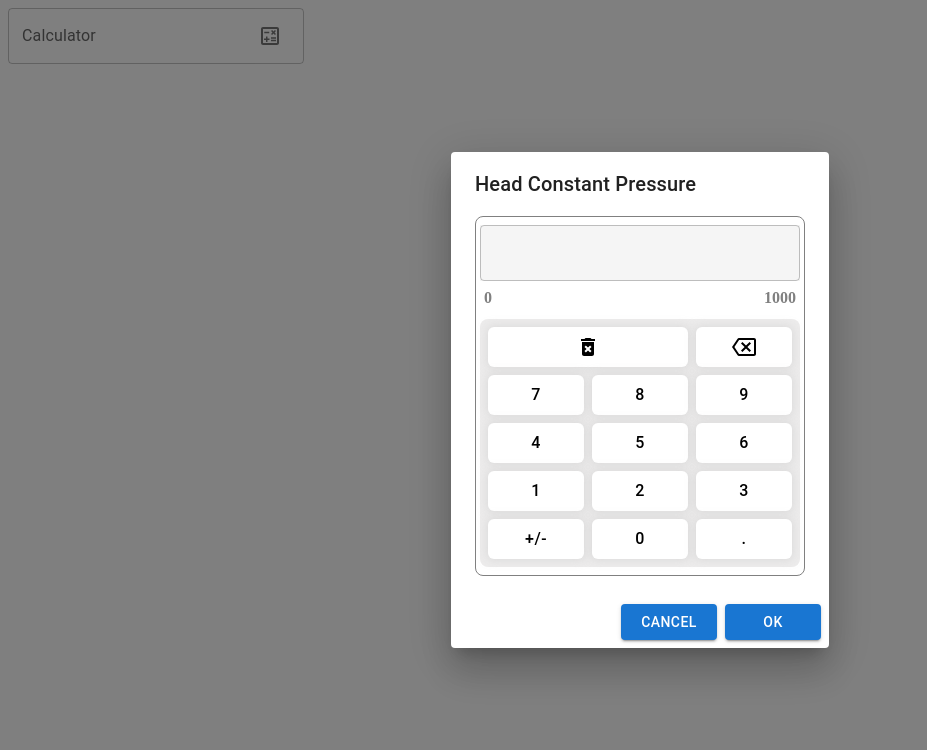
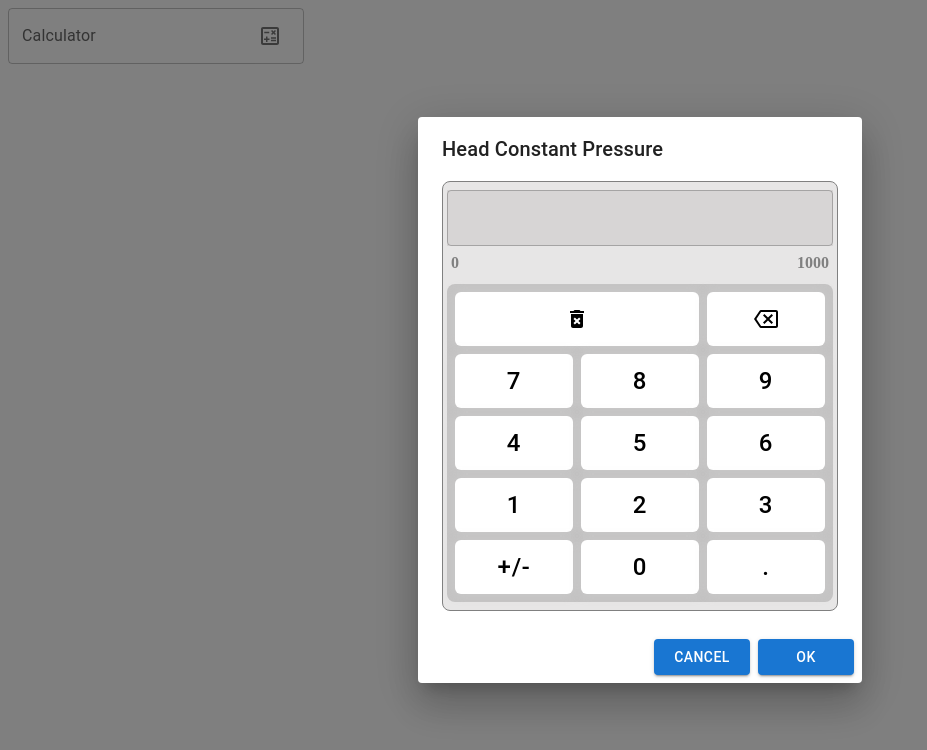
Before and after one commit to NhutMinhIT/calculator_component, a React (Create React App) app: page / in a window 1280 px wide. Both pictures are taken after a click on the element "Calculator". Shown: the top 750 px of the page, without its empty margins (0-927 px from the left). Built offline with nearby package versions, Linux system fonts and the light colour scheme.

Commit message:
refactor: update Calculator components for improved styling and layout, including adjustments to Button components and CSS

```diff
--- a/src/pages/Calculator/components/CalculatorFrame/CalculatorFrame.tsx
+++ b/src/pages/Calculator/components/CalculatorFrame/CalculatorFrame.tsx
@@ -2,7 +2,6 @@ import React from 'react'
 import styles from '../../style/calculator.module.css'
 import {
     Box,
-    Stack,
     TextField
 } from '@mui/material'
 import { CalculatorKeyboard } from '../index'
--- a/src/pages/Calculator/components/Dialog/CalculatorDialog.tsx
+++ b/src/pages/Calculator/components/Dialog/CalculatorDialog.tsx
@@ -30,6 +30,8 @@ const CalculatorDialog: FC<TCalculatorDialog> = ({
             data-testid={CALCULATOR_DIALOG_DATA_TEST_ID}
             open={isOpen}
             keepMounted
+            maxWidth="xs"
+            fullWidth
         >
             <DialogTitle
                 id={CALCULATOR_DIALOG_TITLE_ID}
--- a/src/pages/Calculator/components/KeyboardButtonCustomize/KeyboardButton.tsx
+++ b/src/pages/Calculator/components/KeyboardButtonCustomize/KeyboardButton.tsx
@@ -1,6 +1,6 @@
-import { Button, ButtonProps } from "@mui/material";
 import { FC, memo } from "react";
 import { styled } from '@mui/material/styles';
+import { Button, ButtonProps } from "@mui/material";
 
 const KeyboardButton = styled(Button)
     `
@@ -10,8 +10,11 @@ const KeyboardButton = styled(Button)
         color: black;
         border-radius: 6px;
         box-shadow: 0 0 0.5rem 0.1rem rgba(204, 203, 203, 0.5);
-        font-size: 1rem;
+        font-size: 1.5rem;
         padding: 18px auto 18px auto;
+    }
+    &.MuiButton-root:hover{
+        background-color:rgba(245, 245, 245, 0.5);
     }
    `
 const KeyboardButtonCustomize: FC<ButtonProps> = (props) => {
--- a/src/pages/Calculator/components/KeyboardButtonCustomize/KeyboardIconButton.tsx
+++ b/src/pages/Calculator/components/KeyboardButtonCustomize/KeyboardIconButton.tsx
@@ -1,6 +1,6 @@
-import { IconButton, IconButtonProps } from "@mui/material";
 import { FC, memo } from "react";
 import { styled } from '@mui/material/styles';
+import { IconButton, IconButtonProps } from "@mui/material";
 
 const KeyboardIconButton = styled(IconButton)
     `
@@ -9,10 +9,14 @@ const KeyboardIconButton = styled(IconButton)
         background-color:rgb(255, 255, 255);
         color: black;
         border-radius: 6px;
-        padding: 18px auto 18px auto;
+        padding: 15px;
         box-shadow: 0 0 0.5rem 0.1rem rgba(204, 203, 203, 0.5);
     }
-   `
+    &.MuiIconButton-root:hover{
+        background-color:rgba(245, 245, 245, 0.5);
+    }
+
+    `
 const KeyboardIconButtonCustomize: FC<IconButtonProps> = (props) => {
     return (
         <KeyboardIconButton
--- a/src/pages/Calculator/style/calculator.module.css
+++ b/src/pages/Calculator/style/calculator.module.css
@@ -14,13 +14,15 @@
 .calculatorFrame {
     width: auto;
     border: 1px solid gray;
+    background: rgba(175, 173, 173, 0.3);
+
     border-radius: 0.5rem;
     padding: 0.5rem 0.25rem;
 }
 
 .calculatorTextField {
-    width: 20rem;
-    background-color: #f5f5f5;
+    width: 100%;
+    background: rgba(175, 173, 173, 0.3);
     font-weight: 500;
 }
 
@@ -35,7 +37,7 @@
 
 .calculatorKeyboard {
     margin-top: 0.25rem;
-    background: rgba(230, 228, 228, 0.7);
+    background: rgba(175, 173, 173, 0.6);
     padding: 0.5rem;
     border-radius: 0.5rem;
     grid-template-rows: repeat(12, 1fr);
```
Also changed, not shown: src/pages/Calculator/components/Keyboard/CalculatorKeyboard.tsx (+16 -14 lines).
